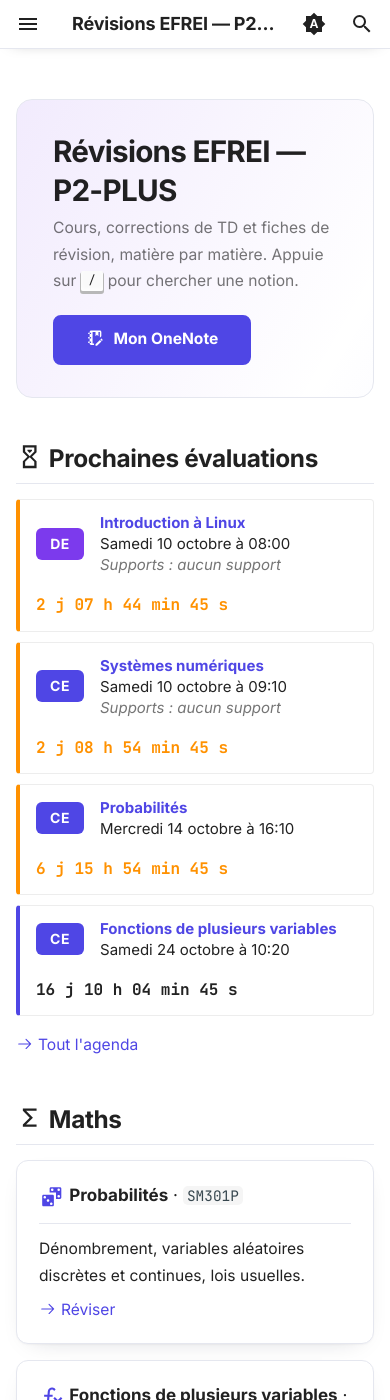
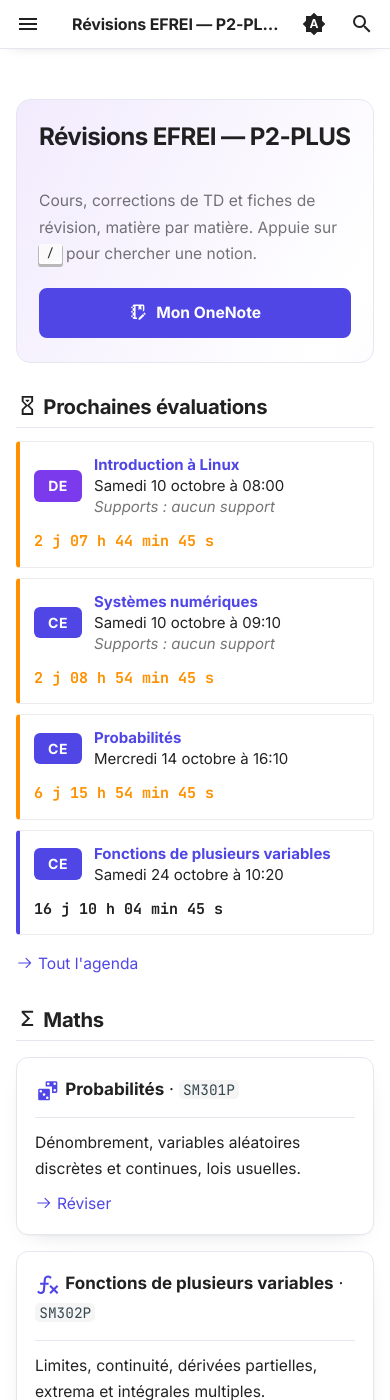
Before and after one commit to FireWall-code/P2-PLUS, an MkDocs documentation site: the page built from docs/index.md, in a window 390 px wide and 1400 px high. Built offline with MkDocs 1.6.1 and Material for MkDocs 9.7.7, drawn with Linux system fonts in a browser that asks for light colours; comment, search, counter and statistics services are not loaded.

Commit message:
Mobile : site adapté aux téléphones et tablettes
- Menu tiroir : nom de matière et code séparés, entrées plus aérées, icônes
- Corrige le panneau de la matière ouverte, réduit à 66 px dans le tiroir
  (l'animation des sous-menus, avec transform, cassait le positionnement absolu :
  elle est désormais réservée aux grands écrans)
- Formules en ligne trop longues : défilement horizontal au lieu de déborder
  (une vingtaine de pages élargissaient l'écran)
- Fil d'Ariane qui passe à la ligne, titres et cartes adaptés
- Tableaux larges : ombre sur le bord pour indiquer le défilement
- Agenda : tableau « Par matière » allégé sur téléphone
- Écrans tactiles : pas d'effets de survol collants

Co-Authored-By: Claude Opus 5.5 <noreply@anthropic.com>
Claude-Session: https://claude.ai/code/session_01Jjc2DJuFuoD2YbZoXeHhg6

```diff
--- a/docs/stylesheets/animations.css
+++ b/docs/stylesheets/animations.css
@@ -82,7 +82,9 @@
   .md-nav__link { transition: color 0.15s ease, background-color 0.15s ease, transform 0.15s ease; }
   .md-sidebar--primary .md-nav__link:hover { transform: translateX(3px); }
   .md-nav__icon { transition: transform 0.25s ease; }
-  /* Sous-menus qui s'ouvrent en glissant */
+  /* Sous-menus qui s'ouvrent en glissant — grand écran uniquement : sur mobile,
+     un transform sur les entrées casserait les panneaux du tiroir (position absolue) */
+  @media screen and (min-width: 76.25em) {
     .md-nav__toggle:checked ~ .md-nav > .md-nav__list > .md-nav__item,
     .md-nav__item--active > .md-nav > .md-nav__list > .md-nav__item {
       animation: glisser-gauche 0.3s ease both;
@@ -95,6 +97,7 @@
     .md-nav__item--active > .md-nav > .md-nav__list > .md-nav__item:nth-child(4) { animation-delay: 0.09s; }
     .md-nav__toggle:checked ~ .md-nav > .md-nav__list > .md-nav__item:nth-child(n+5),
     .md-nav__item--active > .md-nav > .md-nav__list > .md-nav__item:nth-child(n+5) { animation-delay: 0.12s; }
+  }
   /* Barre d'accent de la matière ouverte qui se déploie */
   @media screen and (min-width: 76.25em) {
     .md-nav[data-md-level="1"] > .md-nav__list > .md-nav__item--active::before {
--- /dev/null
+++ b/docs/stylesheets/mobile.css
@@ -0,0 +1,109 @@
+/* ==================================================================== */
+/* Mobile et tablette                                                    */
+/* ==================================================================== */
+
+/* ---------- Menu tiroir (mobile/tablette) : nom de matière + code ---------- */
+@media screen and (max-width: 76.234375em) {
+  .nav-matiere { display: flex; flex-direction: column; gap: 0.15rem; white-space: normal; }
+  .nav-matiere__nom { line-height: 1.3; }
+  .nav-matiere__code {
+    align-self: flex-start;
+    padding: 0.05rem 0.4rem;
+    border-radius: 999px;
+    font-family: var(--md-code-font-family);
+    font-size: 0.6rem;
+    font-weight: 600;
+    color: var(--md-default-fg-color--light);
+    background: var(--md-default-fg-color--lightest);
+  }
+  /* Entrées du tiroir plus aérées et faciles à toucher */
+  .md-nav--primary .md-nav__link { padding-top: 0.55rem; padding-bottom: 0.55rem; }
+  .md-nav--primary .md-nav__item { border-top-color: var(--site-border); }
+  .md-nav--primary .md-nav__title { font-size: 0.8rem; }
+  .md-nav--primary .md-nav__item--active > .md-nav__link,
+  .md-nav--primary .md-nav__link--active { color: var(--md-primary-fg-color); }
+  [data-section] > .md-nav__link .md-ellipsis::before {
+    content: "";
+    display: inline-block;
+    width: 0.9rem;
+    height: 0.9rem;
+    margin-right: 0.5rem;
+    vertical-align: -0.15rem;
+    background-color: currentColor;
+    -webkit-mask: var(--nav-icone) center / contain no-repeat;
+            mask: var(--nav-icone) center / contain no-repeat;
+  }
+  [data-section="cours"] { --nav-icone: var(--nav-icone-cours); }
+  [data-section="td"] { --nav-icone: var(--nav-icone-td); }
+  [data-section="fiches"] { --nav-icone: var(--nav-icone-fiches); }
+  [data-section="entrainement"] { --nav-icone: var(--nav-icone-entrainement); }
+  [data-section="annales"] { --nav-icone: var(--nav-icone-annales); }
+}
+
+/* ---------- Téléphones ---------- */
+@media screen and (max-width: 44.984375em) {
+  /* Titres */
+  .md-typeset h1 { font-size: 1.55em; line-height: 1.25; }
+  .md-typeset h2 { font-size: 1.3em; margin-top: 1.4em; }
+  .md-typeset h3 { font-size: 1.1em; }
+  .md-header__title { font-size: 0.8rem; }
+
+  /* Fil d'Ariane : passe à la ligne au lieu d'être coupé */
+  .md-path { overflow: visible; }
+  .md-path__list { flex-wrap: wrap; row-gap: 0.2rem; white-space: normal; }
+
+  /* Bandeau d'accueil */
+  .md-typeset .accueil-hero { padding: 1.1rem 1.1rem 1.2rem; border-radius: 14px; }
+  .md-typeset .accueil-hero .md-button { display: block; text-align: center; }
+
+  /* Cartes plus compactes */
+  .md-typeset .grid.cards > ul > li,
+  .md-typeset .grid > .card { padding: 0.85rem 0.9rem; }
+
+  /* Encadrés */
+  .md-typeset .admonition,
+  .md-typeset details { margin-left: 0; margin-right: 0; }
+
+  /* Agenda : la date et le compte à rebours passent sous le titre */
+  .agenda-carte { gap: 0.6rem; padding: 0.6rem 0.7rem; }
+  .agenda-reste { font-size: 0.75rem; }
+  /* Tableau « Par matière » : on retire la colonne « Dernier cours » */
+  .agenda-tableau th:nth-child(4),
+  .agenda-tableau td:nth-child(4) { display: none; }
+  .agenda-tableau table { font-size: 0.66rem; }
+
+  /* Tableaux larges : ombre sur le bord pour montrer qu'on peut faire glisser */
+  .md-typeset__scrollwrap {
+    background:
+      linear-gradient(to right, var(--md-default-bg-color) 30%, transparent) left / 1.5rem 100% no-repeat local,
+      linear-gradient(to left, var(--md-default-bg-color) 30%, transparent) right / 1.5rem 100% no-repeat local,
+      radial-gradient(farthest-side at 0 50%, rgba(0, 0, 0, 0.25), transparent) left / 0.6rem 100% no-repeat scroll,
+      radial-gradient(farthest-side at 100% 50%, rgba(0, 0, 0, 0.25), transparent) right / 0.6rem 100% no-repeat scroll;
+  }
+  .md-typeset table:not([class]) { font-size: 0.68rem; }
+  .md-typeset table:not([class]) th,
+  .md-typeset table:not([class]) td { padding: 0.55em 0.8em; }
+
+  /* Formules longues : défilement horizontal propre au lieu de déborder de l'écran */
+  .md-typeset div.arithmatex { overflow-x: auto; overflow-y: hidden; padding-bottom: 0.2rem; }
+  .md-typeset div.arithmatex > mjx-container { min-width: 0 !important; }
+  .md-typeset span.arithmatex > mjx-container {
+    display: inline-block;
+    max-width: 100%;
+    overflow-x: auto;
+    overflow-y: hidden;
+    vertical-align: middle;
+  }
+  /* Le contenu ne peut jamais élargir la page */
+  .md-content { overflow-x: clip; }
+}
+
+/* ---------- Écrans tactiles : pas d'effets de survol « collants » ---------- */
+@media (hover: none) {
+  .md-typeset .grid.cards > ul > li:hover,
+  .md-typeset .grid > .card:hover,
+  .agenda-carte:hover { transform: none; }
+  .md-typeset .grid.cards > ul > li:active,
+  .md-typeset .grid > .card:active { transform: scale(0.985); border-color: var(--md-primary-fg-color); }
+  .md-sidebar--primary .md-nav__link:hover { transform: none; }
+}
--- a/mkdocs.yml
+++ b/mkdocs.yml
@@ -107,3 +107,4 @@ extra_css:
   - stylesheets/theme.css
   - stylesheets/extra.css
   - stylesheets/animations.css
+  - stylesheets/mobile.css
```
Lines whose indentation alone changed are shown as unchanged.
